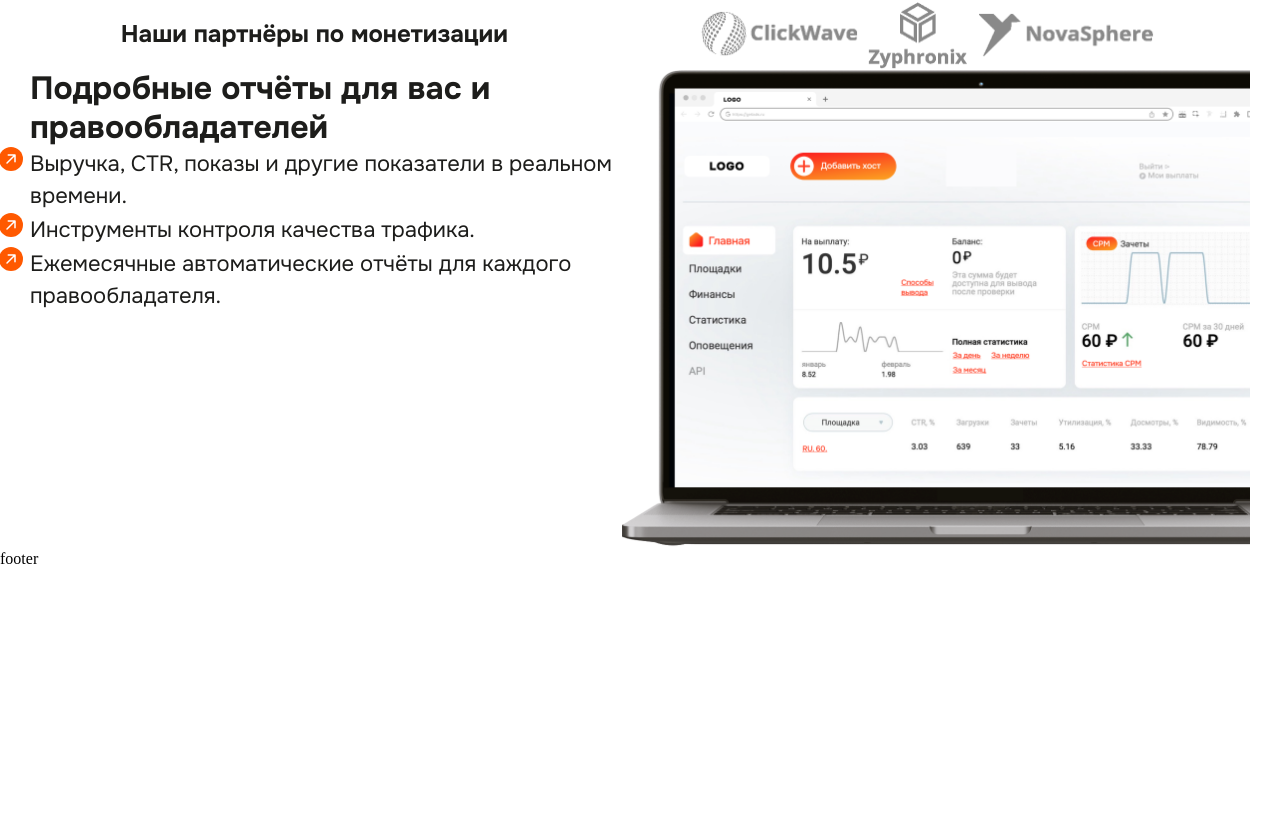
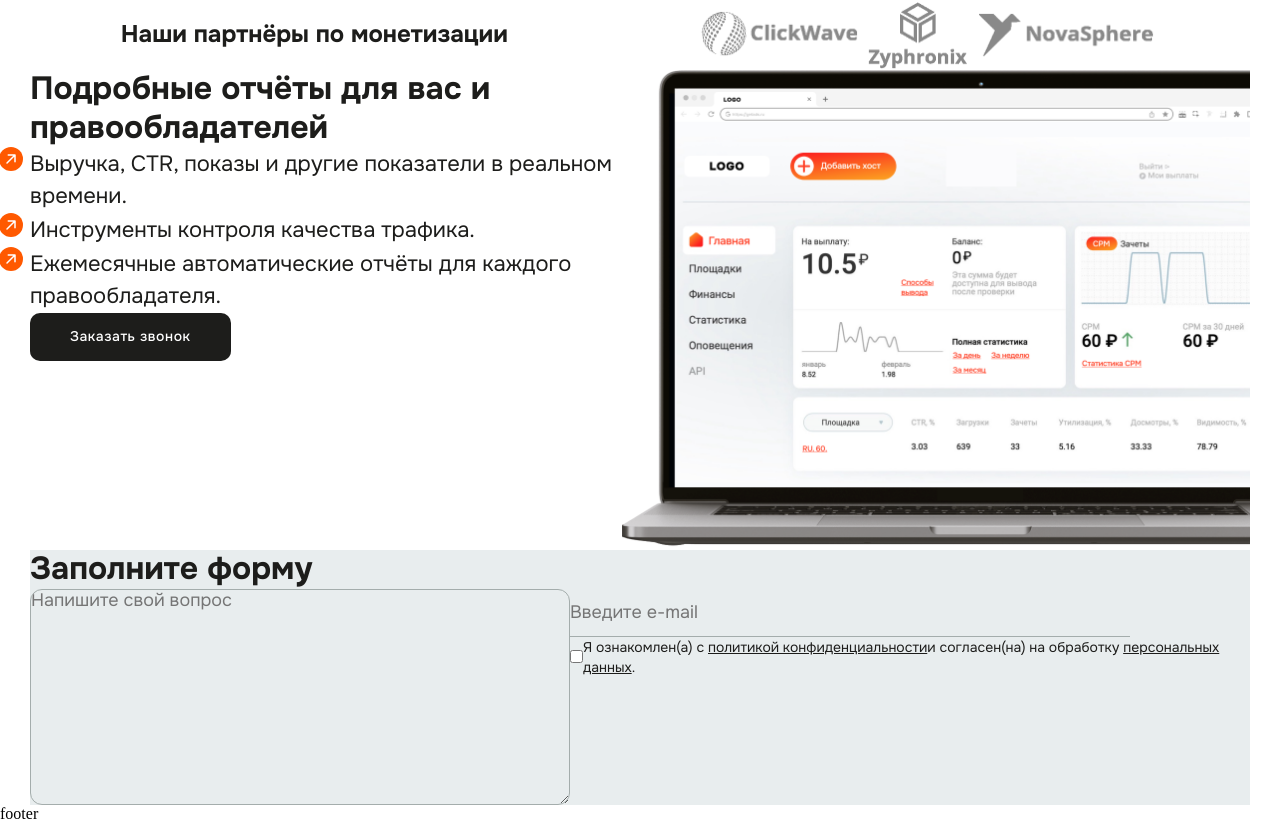
Before and after one commit to Tabarzin/getshop, a Next.js app in the folder getshop/: page / in a window 1280 px wide. Shown: the part 1170-1993 px from the top of the page. Before the commit the page ends 1738 px from the top, so only its background shows below. Built offline with nearby package versions, Linux system fonts and the light colour scheme.

Commit message:
feat: add form

```diff
--- a/getshop/src/app/page.js
+++ b/getshop/src/app/page.js
@@ -7,6 +7,7 @@ import TabsBlock from "@/components/TabsBlock/TabsBlock";
 import Balance from "../components/Balance/Balance";
 import Partners from "../components/Partners/Partners";
 import Reports from "../components/Reports/Reports";
+import ContactForm from "@/components/ContactForm/ContactForm";
 
 export default function Home() {
   return (
@@ -22,6 +23,7 @@ export default function Home() {
           <Balance />
           <Partners />
           <Reports />
+          <ContactForm />
         </div>
       </main>
       <footer className={styles.footer}>footer</footer>
--- a/getshop/src/components/ContactForm/ContactForm.js
+++ b/getshop/src/components/ContactForm/ContactForm.js
@@ -0,0 +1,38 @@
+import styles from "./ContactForm.module.css";
+
+const ContactForm = () => {
+  return (
+    <section className={styles.form}>
+      <h1 className={styles.form_title}>Заполните форму</h1>
+      <div className={styles.form_input_block}>
+        <textarea
+          className={styles.form_textarea}
+          placeholder="Напишите свой вопрос"
+        ></textarea>
+        <div className={styles.inputs}>
+          <input
+            type="text"
+            className={styles.form_input}
+            placeholder="Введите e-mail"
+          />
+          <div className={styles.form_checkbox}>
+            <input type="checkbox" id="form_checkbox" />
+            <label htmlFor="form_checkbox">
+              Я ознакомлен(а) с{" "}
+              <a href="#" style={{ textDecoration: "underline" }}>
+                политикой конфиденциальности
+              </a>
+              и согласен(на) на обработку{" "}
+              <a href="#" style={{ textDecoration: "underline" }}>
+                персональных данных
+              </a>
+              .
+            </label>
+          </div>
+        </div>
+      </div>
+    </section>
+  );
+};
+
+export default ContactForm;
--- a/getshop/src/components/ContactForm/ContactForm.module.css
+++ b/getshop/src/components/ContactForm/ContactForm.module.css
@@ -0,0 +1,56 @@
+.form {
+  background-color: var(--gray03);
+}
+
+.form_title {
+  font-family: var(--font-primary);
+  font-weight: 700;
+  font-size: 32px;
+  line-height: 120%;
+  color: var(--black);
+}
+
+.form_input_block {
+  display: flex;
+}
+
+.form_textarea {
+  border: 1px solid var(--gray01);
+  border-radius: 12px;
+  width: 560px;
+  height: 216px;
+  font-family: var(--font-primary);
+  font-weight: 400;
+  font-size: 18px;
+  line-height: 122%;
+  color: var(--black);
+  background-color: var(--gray03);
+}
+
+.inputs {
+  display: flex;
+  flex-direction: column;
+}
+
+.form_input {
+  border: none;
+  border-bottom: 1px solid var(--gray01);
+  width: 560px;
+  height: 48px;
+  font-family: var(--font-primary);
+  font-weight: 400;
+  font-size: 18px;
+  line-height: 122%;
+  color: var(--black);
+  background-color: var(--gray03);
+}
+
+.form_checkbox {
+  display: flex;
+  align-items: center;
+  font-family: var(--font-primary);
+  font-weight: 400;
+  font-size: 14px;
+  line-height: 143%;
+  color: var(--black);
+}
--- a/getshop/src/components/Reports/Reports.js
+++ b/getshop/src/components/Reports/Reports.js
@@ -1,6 +1,7 @@
 import styles from "./Reports.module.css";
 import Image from "next/image";
 import laptop from "../../assets/images/laptop.png";
+import Button from "../Button/Button";
 
 const Reports = () => {
   return (
@@ -16,6 +17,7 @@ const Reports = () => {
             Ежемесячные автоматические отчёты для каждого правообладателя.
           </li>
         </ul>
+        <Button color="secondary">Заказать звонок</Button>
       </div>
       <Image src={laptop} alt="Laptop Logo" width={720} height={480} />
     </section>
```
